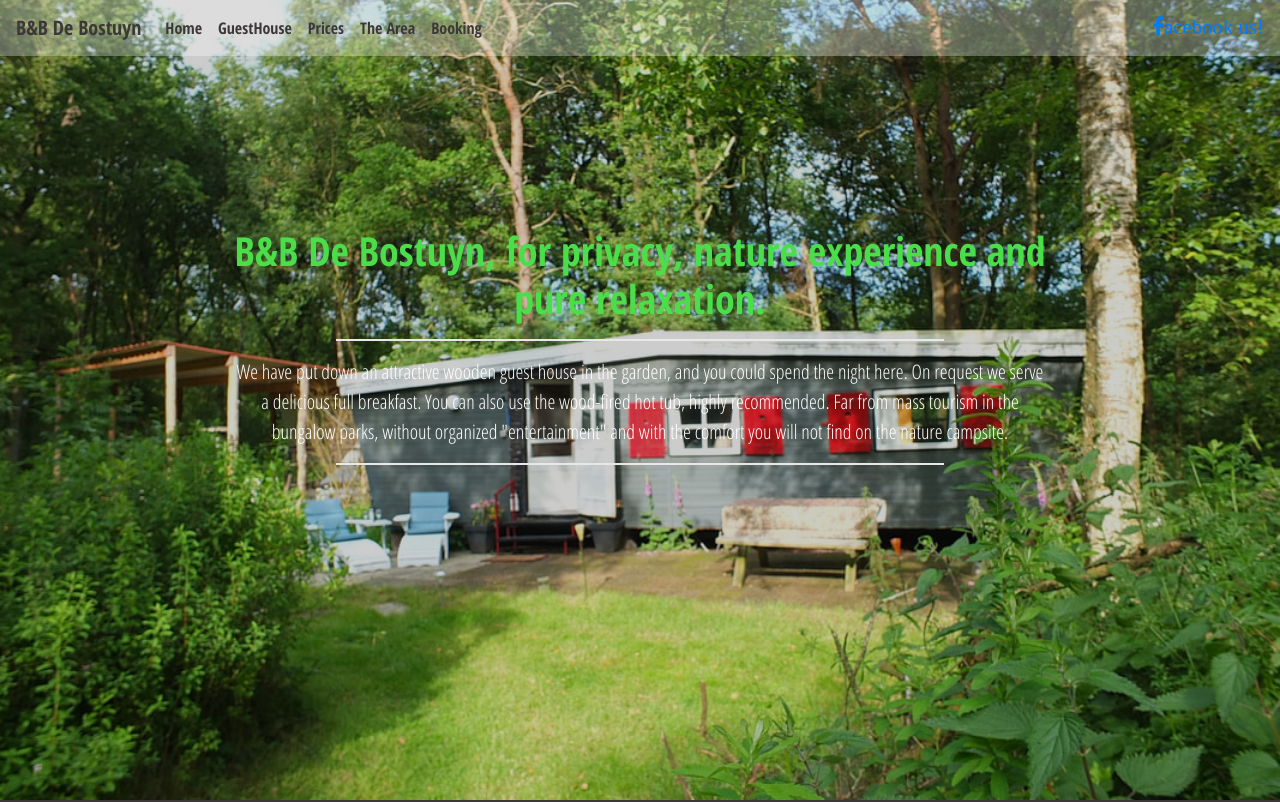
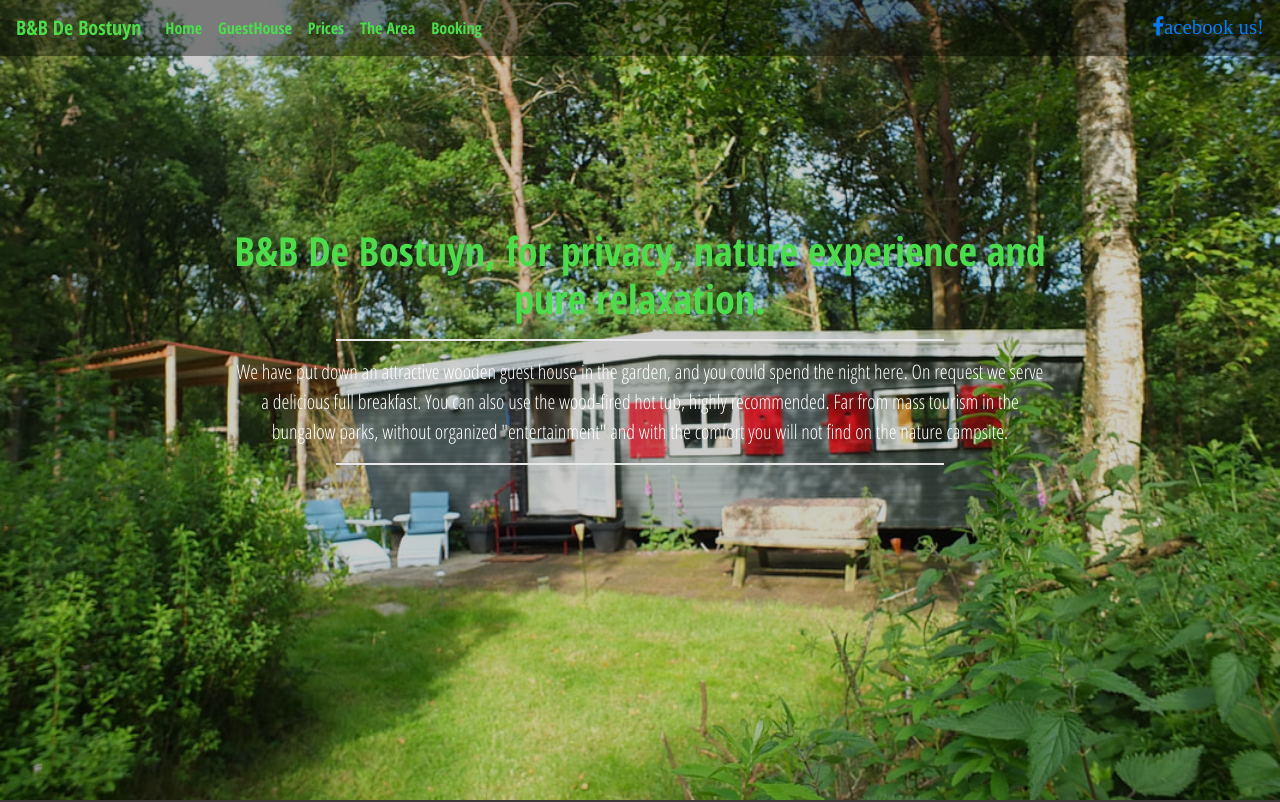
Before and after one commit to Code-Institute-Submissions/milestoneproject1-3, a plain HTML site: page index.html in a window 1280 px wide. Shown: the top 802 px of the page. Drawn offline with nearby package versions, Linux system fonts and the light colour scheme.

Commit message:
update menu

```diff
--- a/assets/css/main.css
+++ b/assets/css/main.css
@@ -113,25 +113,25 @@ body {
     border: 0;
     width: 100%;
     position: absolute;
-    background-color: rgba(255, 255, 255, 0.3);
+    background-color: rgba(0, 0, 0, 0.4);
 }
 
 .navbar .navbar-brand {
     font-weight: bold;
-    color: #3c3838;
+    color: #4bde4b;
 }
 
 .navbar .navbar-brand:hover {
-    color: rgba(0, 0, 0, .2);
+    color: #3ca43c;
 }
 
 .navbar .nav-item .nav-link {
-    color: #3c3838;
+    color: #4bde4b;
     font-weight: bold;
 }
 
 .navbar .nav-item .nav-link:hover {
-    color: rgba(0, 0, 0, .2);
+    color: #3ca43c;
 }
 
 .navbar .navbar-toggler .navbar-toggler-icon {
```
